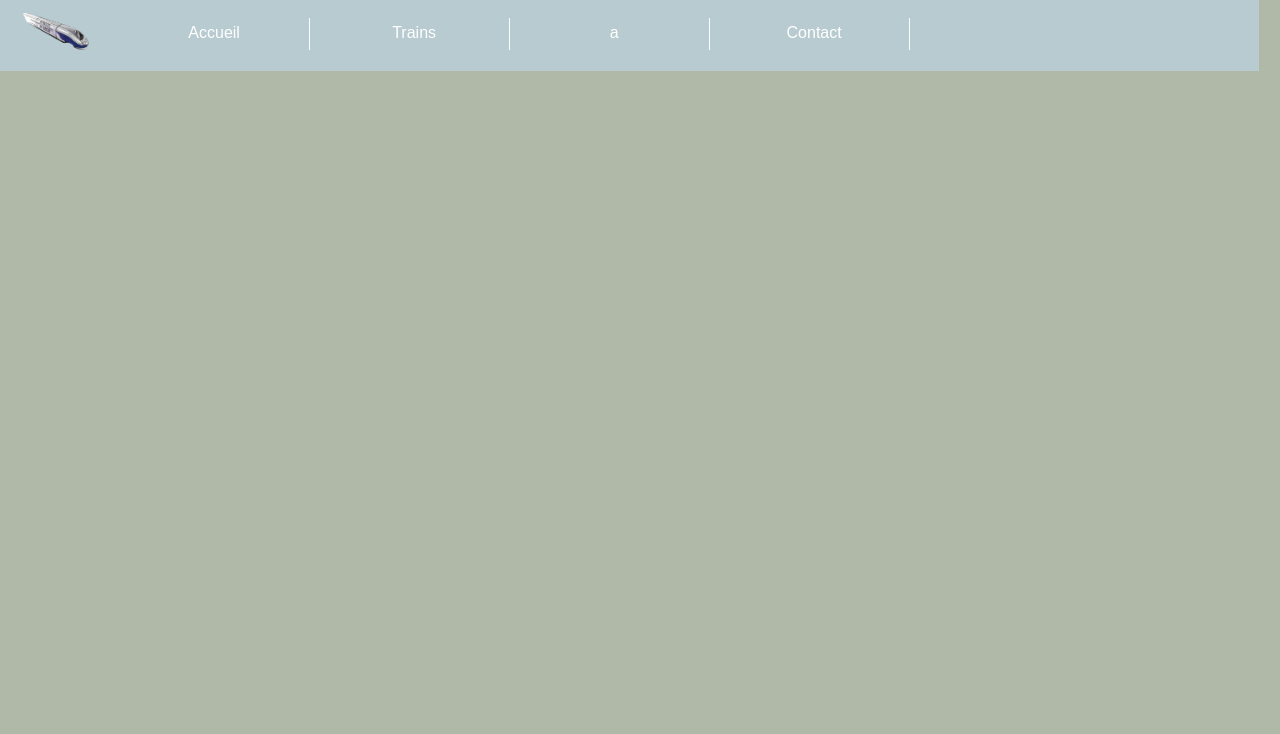
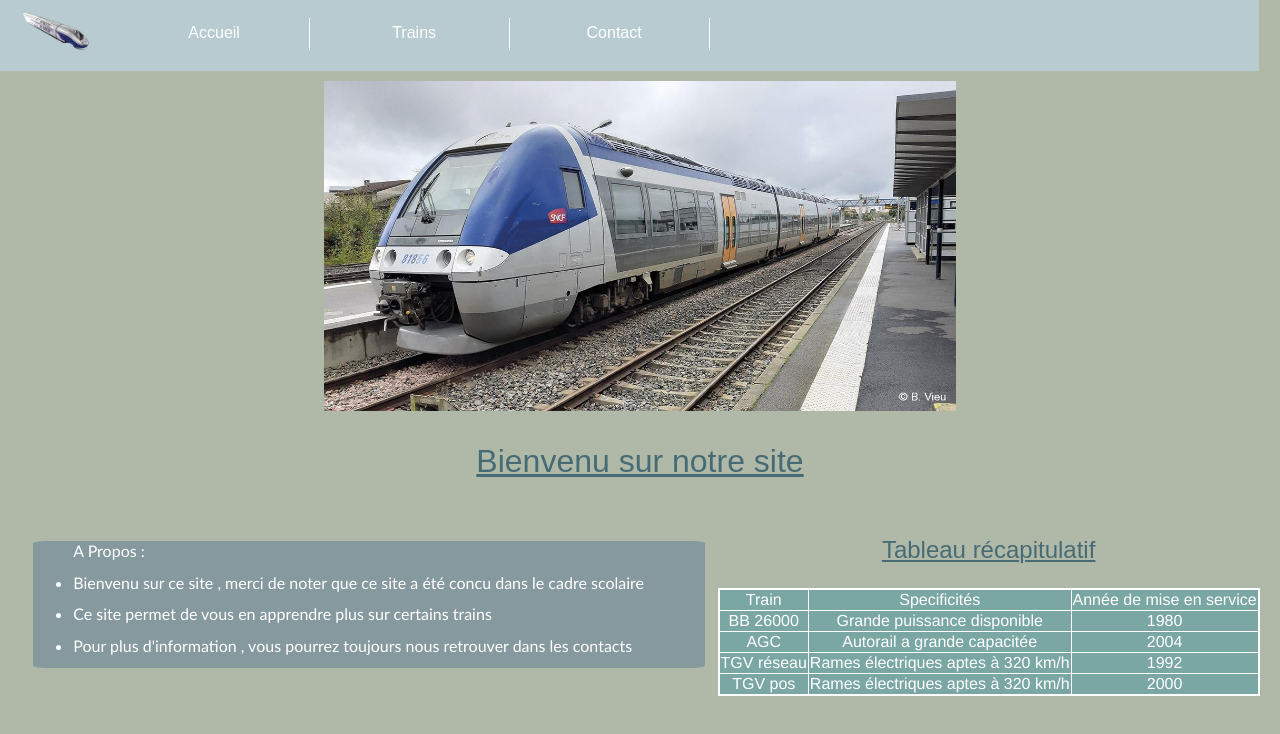
Before and after one commit to aucunnan/aucunnan.github.io, a plain HTML site: page index.html in a window 1280 px wide. Drawn offline with Linux system fonts and the light colour scheme.

Commit message:
Add files via upload

```diff
--- a/Styles.css
+++ b/Styles.css
@@ -107,6 +107,10 @@ body {
     list-style: disc;
     border-radius: 2%;
     background-color:#85999e;
+    color: #FFF;
+    text-decoration: none;
+    font-size: 100%;
+    font-family: 'Trebuchet MS', 'Lucida Sans Unicode', 'Lucida Grande', 'Lucida Sans', Arial, sans-serif;
     width: 50%;
     height: 50%;
     padding-bottom: 1%;
@@ -125,12 +129,14 @@ body {
 
 .Background {
     align-items: center;
-    display: inline-flex;
+    display: flex;
 }
 
 .DivVideo {
     margin-left: auto;
     margin-right: auto;
+    bottom: 100px;
+
 }
 
 .Video {
@@ -261,7 +267,53 @@ body {
 }
 
 .ImageContact {
-    top: 50%;
-    left: 50%;
-    width: 10%;
+    display: flex;
+    justify-content: center;
+    margin-top: 10px;
+
 }
+
+.ImageContact img {
+    width: 70%;
+    height: 10%;
+}
+
+.ImageContact:hover {
+        animation: bounce 2s infinite;
+}
+
+@keyframes bounce { 0%, 20%, 50%, 80%, 100% { transform: translateY(0); } 40% { transform: translateY(-30px); } 60% { transform: translateY(-15px); } }
+
+.ImageMenu {
+    display: flex;
+    justify-content: center;
+    margin-top: 10px;
+
+}
+.ImageMenu img {
+    width: 50%;
+    height: 10%;
+}
+
+.Tableau {
+    border: 2px solid white;
+    width: 100%;
+    border-collapse: collapse;
+    background-color: #7aa7a4;
+    text-align: center;
+    margin-left: auto;
+    margin-right: auto;
+
+}
+
+.Tableau tr td {
+    color: white;
+    border: 1px solid white;
+    text-align: center;
+    margin-left: auto;
+    margin-right: auto;
+    font-size: 100%;
+    font-family: 'Franklin Gothic Medium', 'Arial Narrow', Arial, sans-serif;
+    border-collapse: collapse;
+    height: 10px;
+}
--- a/index.html
+++ b/index.html
@@ -10,7 +10,7 @@
       <div class="Bandeau">
         <img class="LogoSite" src="Images/LogoSite.png" alt="LogoSite">
         <ul class="menu">
-            <li><a href="#">Accueil</a></li>
+        <li><a href="index.html">Accueil</a></li>
         <li><a href="#">Trains</a>
           <ul class="sousmenu">
             <li><a href="AGC.html">AGC</a></li>
@@ -18,15 +18,57 @@
             <li><a href="BB26000.html">BB 26000</a></li>
           </ul>
         </li>
-            <li><a href="#">a</a>
+        <li><a href="Contact.html">Contact</a>
           <ul class="sousmenu">
-                <li><a href="#">Sous-menu 1</a></li>
-                <li><a href="#">Sous-menu 2</a></li>
-                <li><a href="#">Sous-menu 3</a></li>
+            <li><a href="Contact.html">Nous contacter</a></li>
+            <li><a href="https://github.com/aucunnan">Compte Gihub</a></li>
+            <li><a href="https://discord.gg/sqt2zakK">Notre Serveur Discord</a></li>
           </ul>
         </li>
-            <li><a href="Contact.html">Contact</a></li>
       </ul>
+    </div>
+
+    <div class="ImageMenu">
+      <img src="Images/AGC.PNG" alt="Image">
+
+    </div>
+    <p class="Paragraphe">Bienvenu sur notre site </p>
+    <div class="Background">
+      <ol class="Liste2">A Propos :
+          <li class="Explications">Bienvenu sur ce site , merci de noter que ce site a été concu dans le cadre scolaire</li>
+          <li class="Explications">Ce site permet de vous en apprendre plus sur certains trains </li>
+          <li class="Explications">Pour plus d'information , vous pourrez toujours nous retrouver dans les contacts</li>
+
+      </ol>
+      <div class="DivVideo">
+          <p class="VideoText">Tableau récapitulatif</p>
+          <table class="Tableau">
+            <tr>
+              <td >Train</td>
+              <td>Specificités</td>
+              <td>Année de mise en service</td>
+            </tr>
+            <tr>
+              <td>BB 26000</td>
+              <td>Grande puissance disponible </td>
+              <td>1980</td>
+            </tr>
+            <tr>
+              <td>AGC</td>
+              <td>Autorail a grande capacitée</td>
+              <td>2004</td>
+            </tr>
+            <tr>
+              <td>TGV réseau</td>
+              <td>Rames électriques aptes à 320 km/h</td>
+              <td>1992</td>
+            </tr>
+            <tr>
+              <td>TGV pos</td>
+              <td>Rames électriques aptes à 320 km/h</td>
+              <td>2000</td>
+            </tr>
+          </table>
       </div>
     </body>
 </html>
```
Also changed, not shown: AGC.html (+4 -5 lines), BB26000.html (+5 -6 lines), Contact.html (+7 -5 lines), TGV.html (+5 -6 lines). Lines whose indentation alone changed are shown as unchanged.
